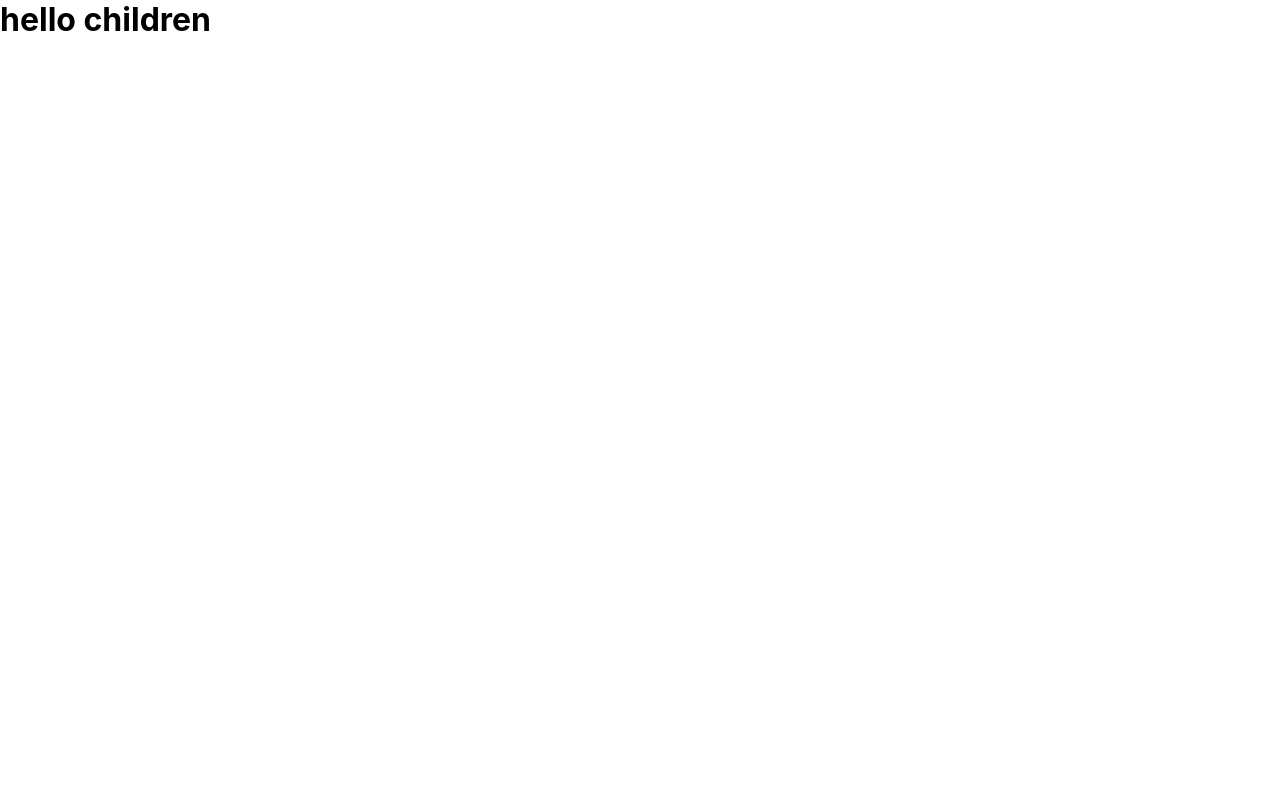
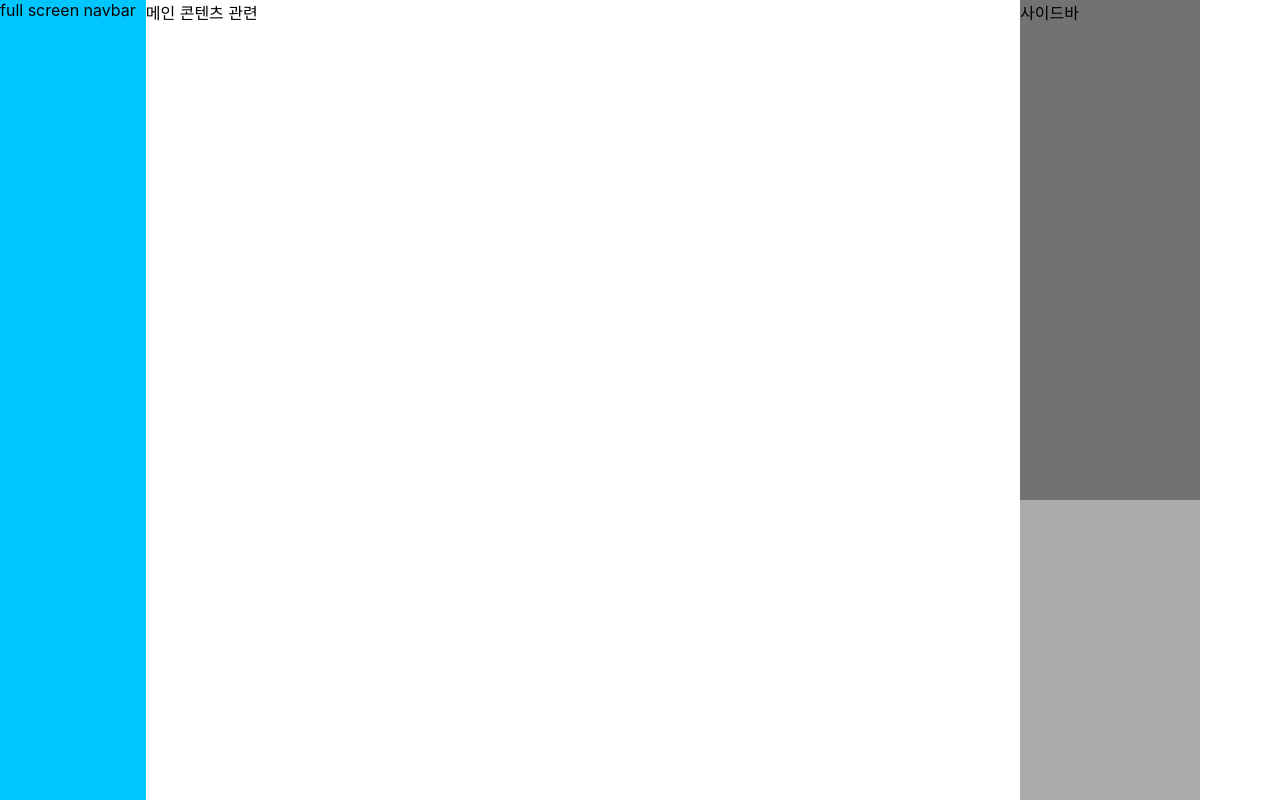
Before and after one commit to dobbda/dobda-client, a Next.js app: page / in a window 1280 px wide. Shown: the top 800 px of the page. Built offline with nearby package versions, Linux system fonts and the light colour scheme.

Commit message:
feat: layout grid ThemeProvider 를   index 에서  _app에 적용

```diff
--- /dev/null
+++ b/src/components/common/Layout/Layout.Element.ts
@@ -0,0 +1,72 @@
+import styled from 'styled-components';
+// height: ${({theme})=>theme.media.size};
+export const Container = styled.div`
+  width: 100%;
+  height: 100vh;
+  .wrapper {
+    max-width: ${({ theme }) => theme.media.maxWidth}; //1200px
+    height: 100%;
+    background: #0005;
+
+    display: flex;
+    flex-direction: column;
+
+    .tablet-nav {
+      display: none;
+      height: 80px;
+      background: #00c6ff;
+
+      @media screen and (max-width: ${({ theme }) => theme.media.medium}) and (min-width: ${({ theme }) => theme.media.small}) {
+        display: block;
+      }
+    }
+
+    .mobile-nav {
+      height: 80px;
+      background: #00c6ff;
+
+      display: none;
+      @media screen and (max-width: ${({ theme }) => theme.media.small}) {
+        display: block;
+      }
+    }
+
+    .main {
+      //윈도우 메인화면
+      display: flex;
+      justify-content: space-between;
+      height: 100%;
+      .content {
+        width: 100%;
+        height: 100%;
+        background-color: #fff;
+      }
+      .window-nav {
+        //사이드 내비게이션
+        height: 100vh;
+        width: 200px;
+        background-color: #00c6ff;
+        @media screen and (max-width: ${({ theme }) => theme.media.medium}) {
+          display: none;
+        }
+      }
+    }
+
+    aside {
+      //오른쪽 사이드바
+      max-width: 180px;
+      min-width: 180px;
+      height: 500px;
+      background: #0005;
+      @media screen and (max-width: ${({ theme }) => theme.media.large}) {
+        display: none;
+      }
+    }
+  }
+
+  footer {
+    background: red;
+    height: 180px;
+    max-width: ${({ theme }) => theme.media.maxWidth};
+  }
+`;
--- /dev/null
+++ b/src/components/common/Layout/Layout.tsx
@@ -0,0 +1,28 @@
+import React, { FC } from 'react';
+import { Container } from './Layout.Element';
+
+const Layout = ({ children }: { children: React.ReactNode }) => {
+  return (
+    <Container className="container">
+      <div className="wrapper">
+        <nav className="tablet-nav">tablet size navbar</nav>
+        <nav className="mobile-nav">mobile size navbar</nav>
+
+        <div className="main">
+          <nav className="window-nav">full screen navbar</nav>
+
+          <div className="content">
+            <div>메인 콘텐츠 관련</div>
+          </div>
+
+          <aside>사이드바</aside>
+        </div>
+      </div>
+      <footer>
+        <h1>footer</h1>
+      </footer>
+    </Container>
+  );
+};
+
+export default Layout;
--- /dev/null
+++ b/src/containers/Layout.tsx
@@ -0,0 +1,12 @@
+import React from 'react'
+type Props = {
+  children: React.ReactNode,
+}
+
+const Layout:React.FC<Props> = (props) => {
+  return (
+    <div>{props.children}</div>
+  )
+}
+
+export default Layout
--- a/src/pages/_app.tsx
+++ b/src/pages/_app.tsx
@@ -1,8 +1,11 @@
+import type { AppProps } from 'next/app';
+import React from 'react';
+import { Hydrate, QueryClient, QueryClientProvider } from 'react-query';
+import { ReactQueryDevtools } from 'react-query/devtools';
+import { ThemeProvider } from 'styled-components';
+
 import { GlobalStyle } from 'src/styles/GlobalStyle';
-import type { AppProps } from "next/app";
-import React from "react"
-import { Hydrate, QueryClient, QueryClientProvider } from "react-query";
-import { ReactQueryDevtools } from "react-query/devtools";
+import { theme } from 'src/styles/Theme';
 
 export default function MyApp({ Component, pageProps }: AppProps) {
   const [queryClient] = React.useState(() => new QueryClient());
@@ -10,10 +13,12 @@ export default function MyApp({ Component, pageProps }: AppProps) {
   return (
     <QueryClientProvider client={queryClient}>
       <Hydrate state={pageProps.dehydratedState}>
-        <GlobalStyle />
-        <Component {...pageProps} />
+        <ThemeProvider theme={theme}>
+          <GlobalStyle />
+          <Component {...pageProps} />
+        </ThemeProvider>
       </Hydrate>
-      {process.env.NODE_ENV ==="development" ? <ReactQueryDevtools />: null}
+      {process.env.NODE_ENV === 'development' ? <ReactQueryDevtools /> : null}
     </QueryClientProvider>
   );
 }
--- a/src/pages/index.tsx
+++ b/src/pages/index.tsx
@@ -1,16 +1,12 @@
 import type { NextPage } from 'next';
 import Head from 'next/head';
-import { ThemeProvider } from 'styled-components';
-import { theme } from 'src/styles/theme';
-// import Layout from "../components/common/Layout/Layout"
+
+import Layout from '../components/common/Layout/Layout';
 const Home: NextPage = () => {
   return (
-    <ThemeProvider theme={theme}>
-      {/* <Layout > */}
+    <Layout>
       <h1>hello children</h1>
-      {/* </Layout> */}
-
-    </ThemeProvider>
+    </Layout>
   );
 };
 
--- a/src/styles/theme.ts
+++ b/src/styles/theme.ts
@@ -1,10 +1,10 @@
 
 const media = {
-  xLarge: `1200px`,
+  maxWidth: `1200px`,
   large: `990px`,
   medium: `768px`,
   small: `574px`,
-  min: `360px`,
+  minWidth: `360px`,
 };
 
 const color = {
```
Also changed, not shown: src/pages/devshin.tsx (added, +15 -0 lines), 1 other file (tests, documents, lock files or other folders).
